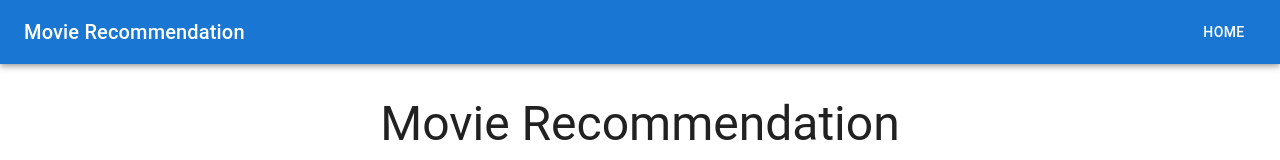
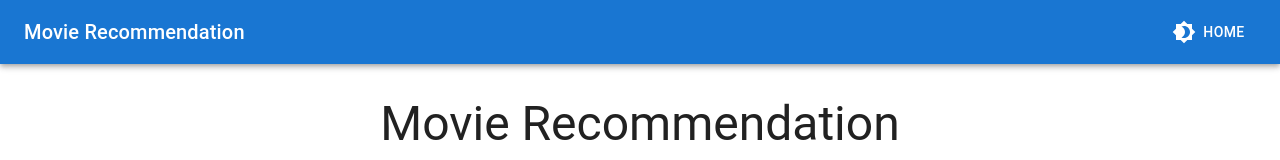
Before and after one commit to ezFazio/movie-recommendation-app, a Next.js app: page / in a window 1280 px wide. Shown: the top 160 px of the page. Built offline with nearby package versions, Linux system fonts and the light colour scheme.

Commit message:
feat(mra): added dark mode

```diff
--- a/package.json
+++ b/package.json
@@ -11,6 +11,7 @@
   "dependencies": {
     "@emotion/react": "^11.13.0",
     "@emotion/styled": "^11.13.0",
+    "@mui/icons-material": "^5.16.6",
     "@mui/material": "^5.16.6",
     "next": "14.2.5",
     "react": "^18.3.1",
--- a/src/components/NavBar.tsx
+++ b/src/components/NavBar.tsx
@@ -1,17 +1,33 @@
-import { AppBar, Toolbar, Typography, Button } from '@mui/material';
+import { AppBar, Toolbar, Typography, Button, IconButton } from '@mui/material';
 import Link from 'next/link';
+import { Brightness4, Brightness7 } from '@mui/icons-material';
 
-const NavBar = () => (
+interface NavBarProps {
+  darkMode: boolean;
+  toggleDarkMode: () => void;
+}
+
+const NavBar: React.FC<NavBarProps> = ({ darkMode, toggleDarkMode }) => {
+  return(
   <AppBar position="static">
     <Toolbar>
       <Typography variant="h6" component="div" sx={{ flexGrow: 1 }}>
         Movie Recommendation
       </Typography>
+      <IconButton
+        edge="end"
+        color="inherit"
+        onClick={toggleDarkMode}
+        aria-label="toggle dark mode"
+      >
+        {darkMode ? <Brightness7 /> : <Brightness4 />}
+      </IconButton>
       <Button color="inherit" component={Link} href="/">
         Home
       </Button>
     </Toolbar>
   </AppBar>
-);
+  );
+};
 
 export default NavBar;
--- a/src/pages/_app.tsx
+++ b/src/pages/_app.tsx
@@ -1,29 +1,34 @@
 import { AppProps } from 'next/app';
 import { Provider } from 'react-redux';
-import { ThemeProvider, createTheme } from '@mui/material/styles';
+import { ThemeProvider } from '@mui/material/styles';
+import { lightTheme, darkTheme } from '@/theme/theme';
 import CssBaseline from '@mui/material/CssBaseline';
 import store from '@/store/index';
 import NavBar from '@/components/NavBar';
-
-const theme = createTheme({
-    palette: {
-      mode: 'light',
-      primary: {
-        main: '#1976d2',
-      },
-      secondary: {
-        main: '#dc004e',
-      },
-    },
-  });
+import { useEffect, useState } from 'react';
 
 function MovieRecommendationApp({ Component, pageProps }: AppProps) {
+  const [darkMode, setDarkMode] = useState<boolean>(false);
+
+  useEffect(() => {
+    const savedMode = localStorage.getItem('darkMode') === 'true';
+    setDarkMode(savedMode);
+  }, []);
+
+  const toggleDarkMode = () => {
+    setDarkMode(prev => {
+      const newMode = !prev;
+      localStorage.setItem('darkMode', newMode.toString());
+      return newMode;
+    });
+  };
+
   return (
     <Provider store={store}>
-      <ThemeProvider theme={theme}>
+      <ThemeProvider theme={darkMode ? darkTheme : lightTheme}>
         <CssBaseline />
-        <NavBar />
-        <Component {...pageProps} />
+        <NavBar darkMode={darkMode} toggleDarkMode={toggleDarkMode} />
+        <Component {...pageProps} toggleDarkMode={toggleDarkMode}/>
       </ThemeProvider>
     </Provider>
   );
--- /dev/null
+++ b/src/theme/theme.ts
@@ -0,0 +1,15 @@
+import { createTheme } from '@mui/material/styles';
+
+const lightTheme = createTheme({
+  palette: {
+    mode: 'light',
+  },
+});
+
+const darkTheme = createTheme({
+  palette: {
+    mode: 'dark',
+  },
+});
+
+export { lightTheme, darkTheme };
```
Also changed, not shown: src/components/ThemeSwitcher.tsx (added, +17 -0 lines), 1 other file (tests, documents, lock files or other folders).
